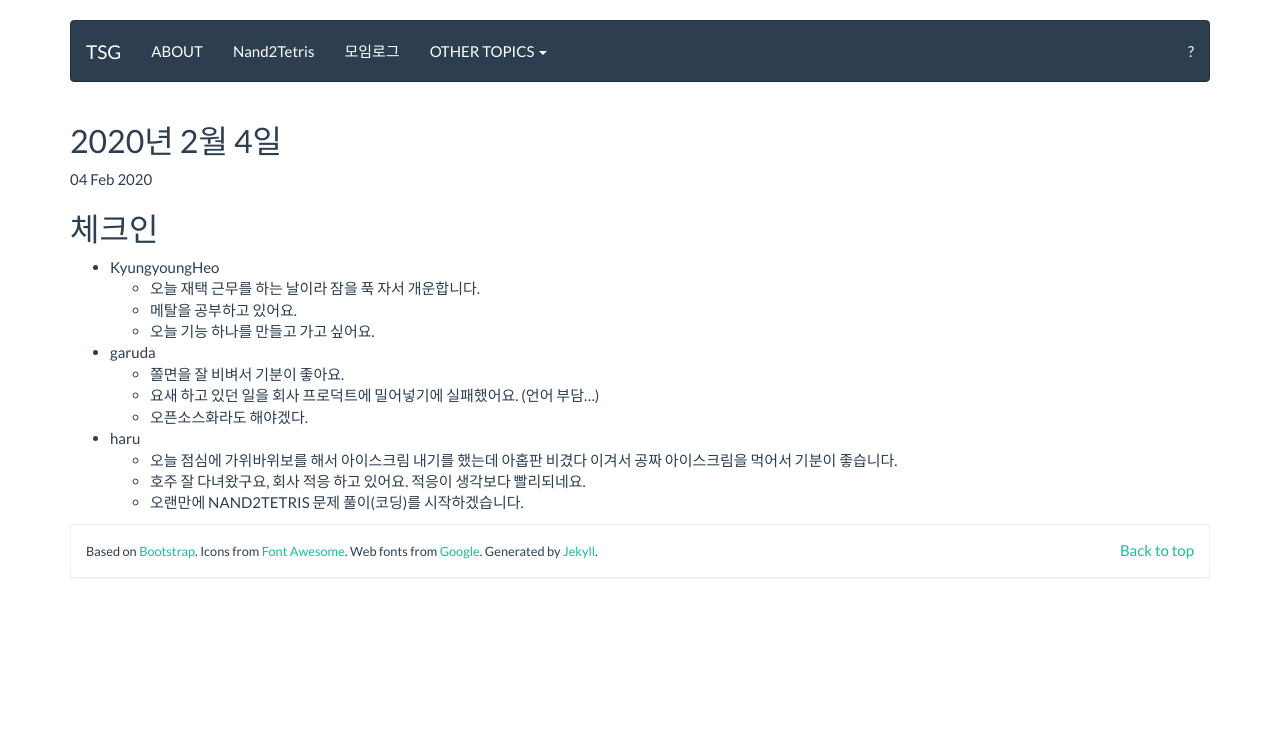
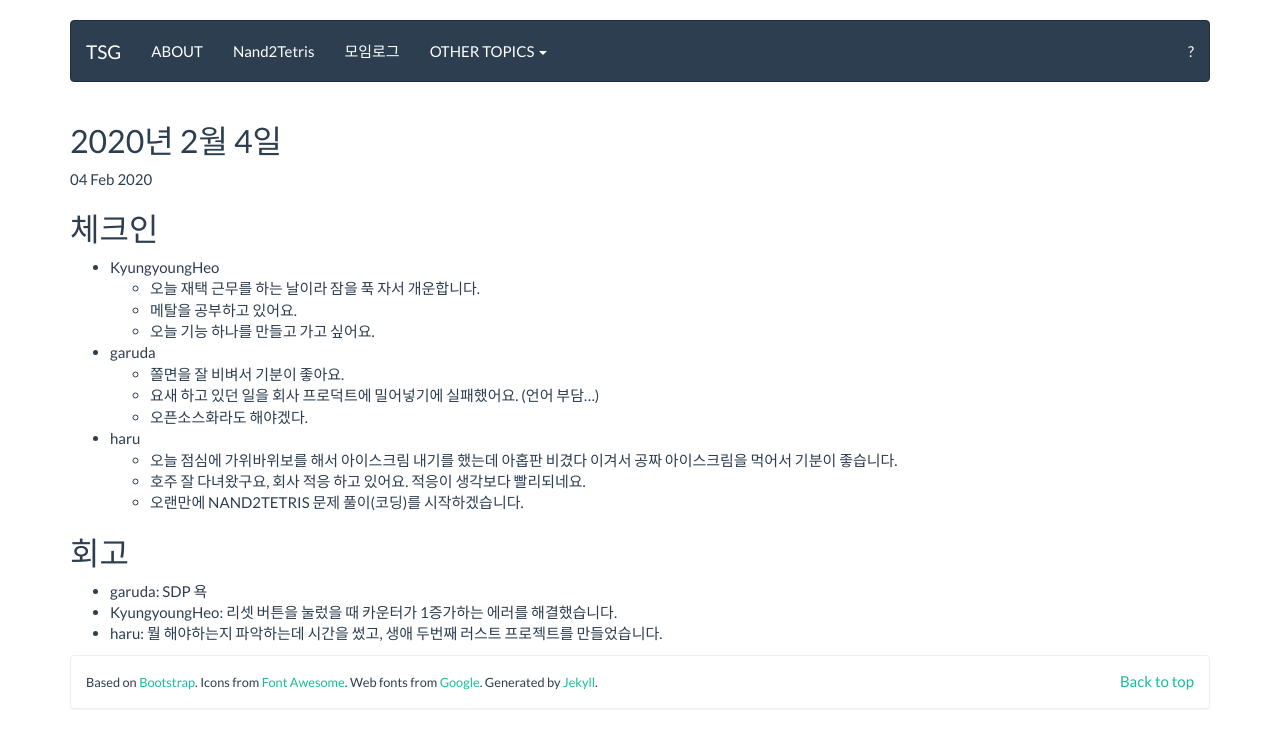
Before and after one commit to tuestudy/tuestudy.github.io, a Jekyll site: the page built from _posts/2020-02-04-meeting.md, in a window 1280 px wide. Shown: the top 748 px of the page. Built offline with Jekyll 4.4.1, drawn with Linux system fonts in a browser that asks for light colours.

Commit message:
2020년 2월 4일 회고

```diff
--- a/_posts/2020-02-04-meeting.md
+++ b/_posts/2020-02-04-meeting.md
@@ -20,3 +20,9 @@
   - 오늘 점심에 가위바위보를 해서 아이스크림 내기를 했는데 아홉판 비겼다 이겨서 공짜 아이스크림을 먹어서 기분이 좋습니다.
   - 호주 잘 다녀왔구요, 회사 적응 하고 있어요. 적응이 생각보다 빨리되네요.
   - 오랜만에 NAND2TETRIS 문제 풀이(코딩)를 시작하겠습니다.
+
+## 회고
+
+- garuda: SDP 욕
+- KyungyoungHeo: 리셋 버튼을 눌렀을 때 카운터가 1증가하는 에러를 해결했습니다.
+- haru: 뭘 해야하는지 파악하는데 시간을 썼고, 생애 두번째 러스트 프로젝트를 만들었습니다.
```
